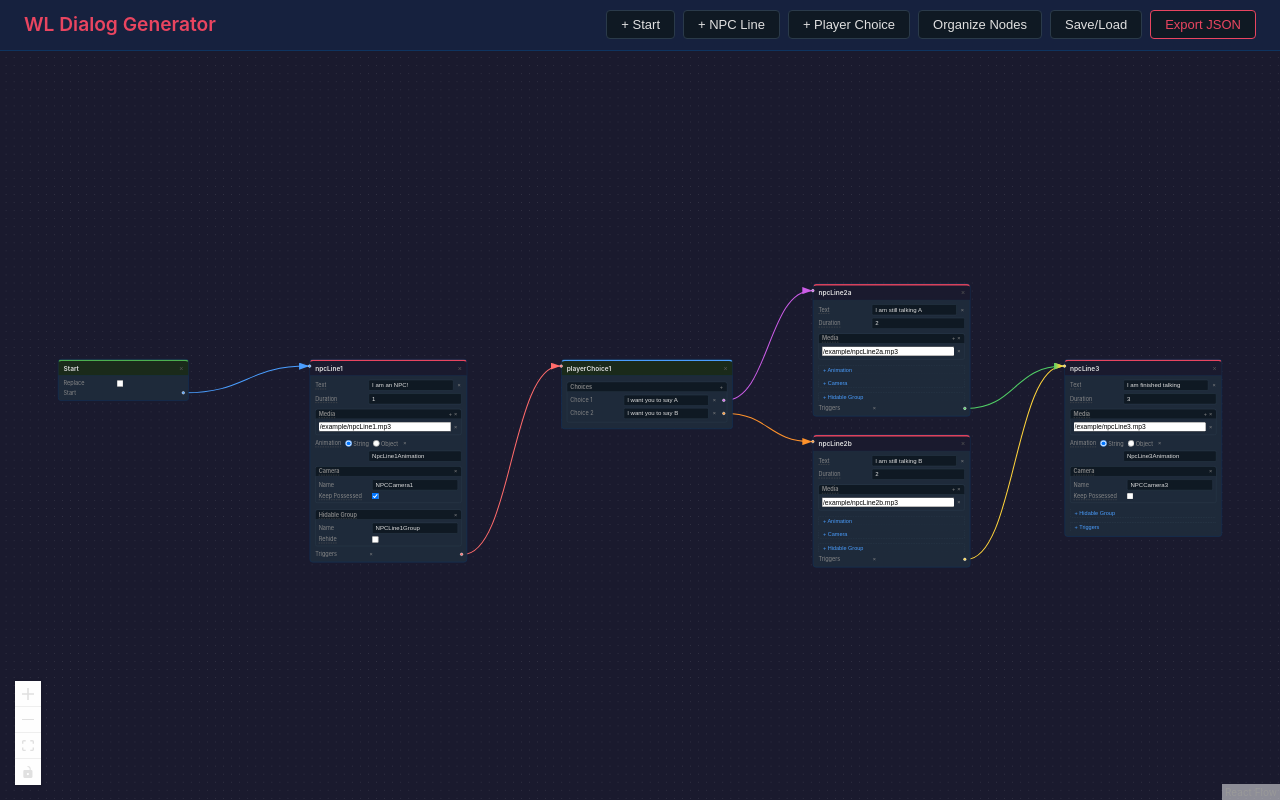
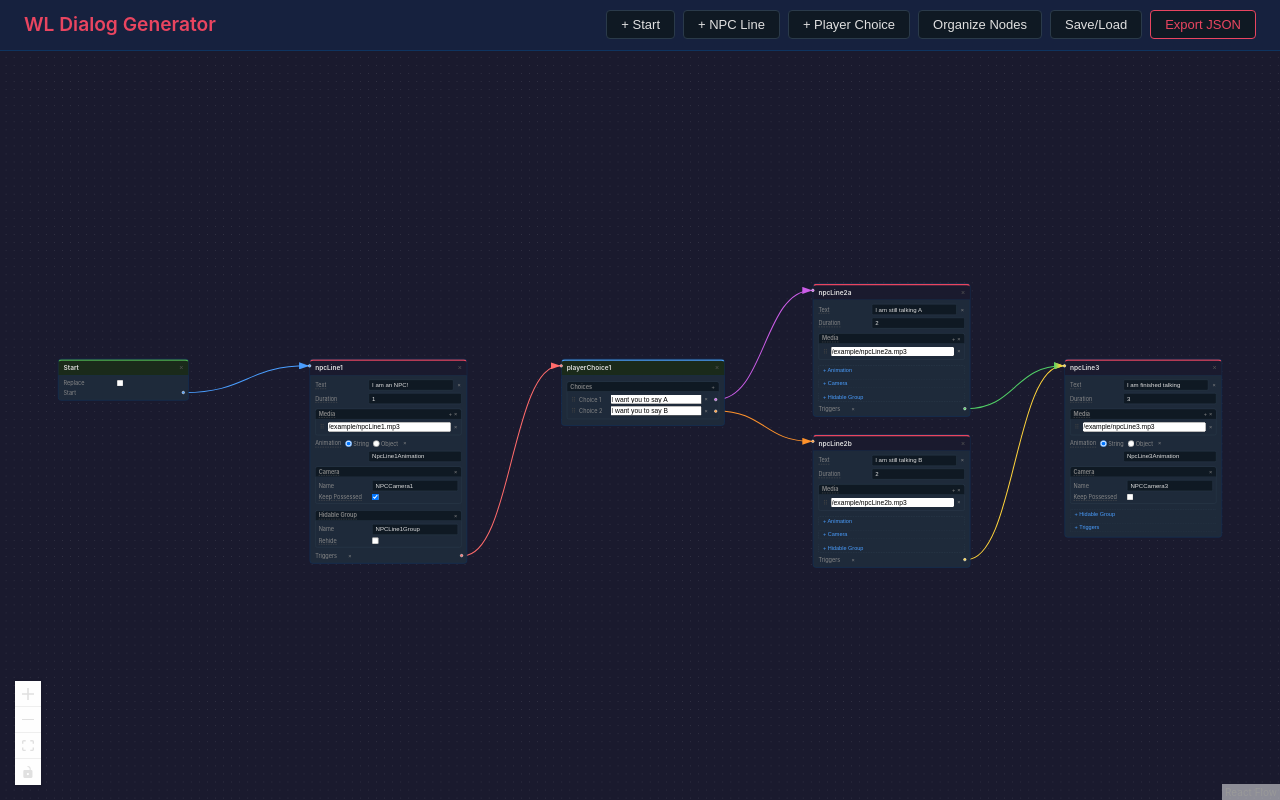
Before and after one commit to theguy-gay/wl-dialog-generator, a React (Vite) app in the folder web/: page / in a window 1280 px wide. Built offline with nearby package versions, Linux system fonts and the light colour scheme.

Commit message:
Allow Reordering Array Elements in UI

```diff
--- a/package.json
+++ b/package.json
@@ -20,6 +20,9 @@
     "sized-array": "1.0.1"
   },
   "devDependencies": {
+    "@dnd-kit/core": "^6.3.1",
+    "@dnd-kit/sortable": "^9.0.0",
+    "@dnd-kit/utilities": "^3.2.2",
     "@types/jest": "^29.5.14",
     "@types/react": "^18.3.12",
     "@types/react-dom": "^18.3.1",
--- a/web/src/components/NpcLineNode.tsx
+++ b/web/src/components/NpcLineNode.tsx
@@ -1,6 +1,9 @@
 import { useState } from 'react';
 import { Handle, Position, useReactFlow, useEdges } from '@xyflow/react';
 import type { NodeProps } from '@xyflow/react';
+import { DndContext, closestCenter } from '@dnd-kit/core';
+import type { DragEndEvent } from '@dnd-kit/core';
+import { SortableContext, verticalListSortingStrategy, arrayMove } from '@dnd-kit/sortable';
 import { AnimatedHandle } from './AnimatedHandle';
 import type { Camera, HidableGroup, CharacterAnimation, BodyAnimationStage } from '../types';
 import { RenameableLabel } from './RenameableLabel';
@@ -8,6 +11,7 @@ import { useRenameNode } from '../hooks/useRenameNode';
 import { SubBox } from './SubBox';
 import { FieldLabel } from './FieldLabel';
 import { tooltips } from '../utils/fieldTooltips';
+import { SortableArrayItem, SortableSubBoxWrapper } from './SortableArrayItem';
 
 export function NpcLineNode({ id, data }: NodeProps) {
   const { updateNodeData, deleteElements, setEdges, getEdges } = useReactFlow();
@@ -129,8 +133,20 @@ export function NpcLineNode({ id, data }: NodeProps) {
             onAdd={() => updateNodeData(id, { media: [...mediaArr, ''] })}
             onRemove={() => { setMediaOpen(false); updateNodeData(id, { media: undefined }); }}
           >
+            <DndContext
+              collisionDetection={closestCenter}
+              onDragEnd={(event: DragEndEvent) => {
+                const { active, over } = event;
+                if (!over || active.id === over.id) return;
+                const oldIndex = mediaArr.findIndex((_, i) => `media-${i}` === active.id);
+                const newIndex = mediaArr.findIndex((_, i) => `media-${i}` === over.id);
+                if (oldIndex !== -1 && newIndex !== -1)
+                  updateNodeData(id, { media: arrayMove(mediaArr, oldIndex, newIndex) });
+              }}
+            >
+              <SortableContext items={mediaArr.map((_, i) => `media-${i}`)} strategy={verticalListSortingStrategy}>
                 {mediaArr.map((v, i) => (
-              <div className="node-array-entry" key={i}>
+                  <SortableArrayItem key={`media-${i}`} id={`media-${i}`}>
                     <input
                       className="nodrag"
                       type="text"
@@ -147,8 +163,10 @@ export function NpcLineNode({ id, data }: NodeProps) {
                         updateNodeData(id, { media: next.length ? next : undefined });
                       }}
                     >×</button>
-              </div>
+                  </SortableArrayItem>
                 ))}
+              </SortableContext>
+            </DndContext>
           </SubBox>
         ) : (
           <button
@@ -230,8 +248,20 @@ export function NpcLineNode({ id, data }: NodeProps) {
                   />
                 </div>
                 <SubBox label="Body Animation Stages" onAdd={addStage}>
+                  <DndContext
+                    collisionDetection={closestCenter}
+                    onDragEnd={(event: DragEndEvent) => {
+                      const { active, over } = event;
+                      if (!over || active.id === over.id) return;
+                      const oldIndex = stages.findIndex((_, i) => `stage-${i}` === active.id);
+                      const newIndex = stages.findIndex((_, i) => `stage-${i}` === over.id);
+                      if (oldIndex !== -1 && newIndex !== -1)
+                        updateAnim({ bodyAnimationStages: arrayMove(stages, oldIndex, newIndex) });
+                    }}
+                  >
+                    <SortableContext items={stages.map((_, i) => `stage-${i}`)} strategy={verticalListSortingStrategy}>
                       {stages.map((stage, i) => (
-                    <SubBox key={i} label={`Stage ${i + 1}`} onRemove={() => removeStage(i)}>
+                        <SortableSubBoxWrapper key={`stage-${i}`} id={`stage-${i}`} label={`Stage ${i + 1}`} onRemove={() => removeStage(i)}>
                           <div className="node-field">
                             <label>Start Animation</label>
                             <input className="nodrag" type="number" value={stage.startAnimation}
@@ -264,8 +294,10 @@ export function NpcLineNode({ id, data }: NodeProps) {
                               checked={stage.disableButtPhysics ?? false}
                               onChange={e => updateStage(i, { disableButtPhysics: e.target.checked || undefined })} />
                           </div>
-                    </SubBox>
+                        </SortableSubBoxWrapper>
                       ))}
+                    </SortableContext>
+                  </DndContext>
                 </SubBox>
               </SubBox>
             )}
--- a/web/src/components/PlayerChoiceNode.tsx
+++ b/web/src/components/PlayerChoiceNode.tsx
@@ -1,10 +1,14 @@
 import { Handle, Position, useReactFlow, useEdges } from '@xyflow/react';
 import type { NodeProps } from '@xyflow/react';
+import { DndContext, closestCenter } from '@dnd-kit/core';
+import type { DragEndEvent } from '@dnd-kit/core';
+import { SortableContext, verticalListSortingStrategy, arrayMove } from '@dnd-kit/sortable';
 import { AnimatedHandle } from './AnimatedHandle';
 import { RenameableLabel } from './RenameableLabel';
 import { useRenameNode } from '../hooks/useRenameNode';
 import { SubBox } from './SubBox';
-import { fixChoiceEdgesOnRemove } from '../utils/fixChoiceEdges';
+import { SortableArrayItem } from './SortableArrayItem';
+import { fixChoiceEdgesOnRemove, fixChoiceEdgesOnReorder } from '../utils/fixChoiceEdges';
 
 export function PlayerChoiceNode({ id, data }: NodeProps) {
   const { updateNodeData, deleteElements, setEdges } = useReactFlow();
@@ -47,12 +51,26 @@ export function PlayerChoiceNode({ id, data }: NodeProps) {
 
       <div className="node-fields">
         <SubBox label="Choices" onAdd={addChoice}>
+          <DndContext
+            collisionDetection={closestCenter}
+            onDragEnd={(event: DragEndEvent) => {
+              const { active, over } = event;
+              if (!over || active.id === over.id) return;
+              const oldIndex = choices.findIndex((_, i) => `choice-item-${i}` === active.id);
+              const newIndex = choices.findIndex((_, i) => `choice-item-${i}` === over.id);
+              if (oldIndex !== -1 && newIndex !== -1) {
+                updateNodeData(id, { choices: arrayMove(choices, oldIndex, newIndex) });
+                setEdges(edges => fixChoiceEdgesOnReorder(edges, id, oldIndex, newIndex));
+              }
+            }}
+          >
+            <SortableContext items={choices.map((_, i) => `choice-item-${i}`)} strategy={verticalListSortingStrategy}>
               {choices.map((choice, i) => {
                 const choiceColor = edges.find(
                   e => e.source === id && e.sourceHandle === `choice-${i}`
                 )?.data?.color as string | undefined;
                 return (
-              <div className="node-field node-choice-row" key={i}>
+                  <SortableArrayItem key={`choice-item-${i}`} id={`choice-item-${i}`} className="node-choice-row">
                     <label>Choice {i + 1}</label>
                     <input
                       className="nodrag"
@@ -73,9 +91,11 @@ export function PlayerChoiceNode({ id, data }: NodeProps) {
                       id={`choice-${i}`}
                       style={choiceColor ? { background: choiceColor } : {}}
                     />
-              </div>
+                  </SortableArrayItem>
                 );
               })}
+            </SortableContext>
+          </DndContext>
         </SubBox>
       </div>
     </div>
--- /dev/null
+++ b/web/src/components/SortableArrayItem.tsx
@@ -0,0 +1,56 @@
+import { useSortable } from '@dnd-kit/sortable';
+import { CSS } from '@dnd-kit/utilities';
+import type { ReactNode } from 'react';
+import { SubBox } from './SubBox';
+
+interface SortableArrayItemProps {
+  id: string;
+  className?: string;
+  children: ReactNode;
+}
+
+export function SortableArrayItem({ id, className, children }: SortableArrayItemProps) {
+  const { attributes, listeners, setNodeRef, transform, transition, isDragging } = useSortable({ id });
+  return (
+    <div
+      ref={setNodeRef}
+      className={`node-array-entry${className ? ` ${className}` : ''}`}
+      style={{
+        transform: CSS.Transform.toString(transform),
+        transition,
+        opacity: isDragging ? 0.4 : 1,
+      }}
+    >
+      <button className="node-drag-handle nodrag" {...attributes} {...listeners} title="Drag to reorder">
+        ⠿
+      </button>
+      {children}
+    </div>
+  );
+}
+
+interface SortableSubBoxWrapperProps {
+  id: string;
+  label: string;
+  onRemove?: () => void;
+  children: ReactNode;
+}
+
+/** Wraps a SubBox with drag-and-drop support, passing a drag handle into the SubBox header. */
+export function SortableSubBoxWrapper({ id, label, onRemove, children }: SortableSubBoxWrapperProps) {
+  const { attributes, listeners, setNodeRef, transform, transition, isDragging } = useSortable({ id });
+  return (
+    <div
+      ref={setNodeRef}
+      style={{
+        transform: CSS.Transform.toString(transform),
+        transition,
+        opacity: isDragging ? 0.4 : 1,
+      }}
+    >
+      <SubBox label={label} onRemove={onRemove} dragHandleProps={{ ...attributes, ...listeners }}>
+        {children}
+      </SubBox>
+    </div>
+  );
+}
--- a/web/src/components/SubBox.tsx
+++ b/web/src/components/SubBox.tsx
@@ -3,14 +3,18 @@ interface SubBoxProps {
   tooltip?: string;
   onRemove?: () => void;
   onAdd?: () => void;
+  dragHandleProps?: React.HTMLAttributes<HTMLButtonElement>;
   children: React.ReactNode;
 }
 
-export function SubBox({ label, tooltip, onRemove, onAdd, children }: SubBoxProps) {
+export function SubBox({ label, tooltip, onRemove, onAdd, dragHandleProps, children }: SubBoxProps) {
   return (
     <div className="node-subbox">
       <div className="node-subbox-header">
-        <span>
+        <span style={{ display: 'flex', alignItems: 'center', gap: 4 }}>
+          {dragHandleProps && (
+            <button className="node-drag-handle nodrag" {...dragHandleProps} title="Drag to reorder">⠿</button>
+          )}
           {tooltip ? (
             <span className="node-field-help" data-tooltip={tooltip}>{label}</span>
           ) : label}
--- a/web/src/components/nodes.css
+++ b/web/src/components/nodes.css
@@ -99,6 +99,12 @@
 .node-choice-row {
   position: relative;
   padding-right: 14px;
+}
+.node-choice-row label {
+  width: 58px;
+  flex-shrink: 0;
+  color: #888;
+  font-size: 11px;
 }
 
 .node-header-label {
@@ -213,6 +219,19 @@
 }
 .node-array-entry input { flex: 1; }
 
+.node-drag-handle {
+  background: none;
+  border: none;
+  color: #444;
+  cursor: grab;
+  padding: 0 2px;
+  font-size: 13px;
+  line-height: 1;
+  flex-shrink: 0;
+}
+.node-drag-handle:hover { color: #888; }
+.node-drag-handle:active { cursor: grabbing; }
+
 .node-field-help {
   cursor: help;
   position: relative;
--- a/web/src/utils/fixChoiceEdges.ts
+++ b/web/src/utils/fixChoiceEdges.ts
@@ -17,3 +17,23 @@ export function fixChoiceEdgesOnRemove(edges: Edge[], nodeId: string, removedInd
       return { ...e, sourceHandle: `choice-${newIdx}`, data: { ...e.data, choiceIndex: newIdx } };
     });
 }
+
+/**
+ * Updates edges after choices are reordered in a PlayerChoiceNode.
+ * Remaps each choice-N sourceHandle to follow the item that moved.
+ */
+export function fixChoiceEdgesOnReorder(
+  edges: Edge[], nodeId: string, oldIndex: number, newIndex: number
+): Edge[] {
+  return edges.map(e => {
+    if (e.source !== nodeId || !e.sourceHandle?.startsWith('choice-')) return e;
+    const hi = parseInt(e.sourceHandle.slice('choice-'.length), 10);
+    if (isNaN(hi)) return e;
+    let newHi = hi;
+    if (hi === oldIndex) newHi = newIndex;
+    else if (oldIndex < newIndex && hi > oldIndex && hi <= newIndex) newHi = hi - 1;
+    else if (oldIndex > newIndex && hi >= newIndex && hi < oldIndex) newHi = hi + 1;
+    if (newHi === hi) return e;
+    return { ...e, sourceHandle: `choice-${newHi}`, data: { ...e.data, choiceIndex: newHi } };
+  });
+}
```
Also changed, not shown: 1 other file (tests, documents, lock files or other folders). Lines whose indentation alone changed are shown as unchanged.
